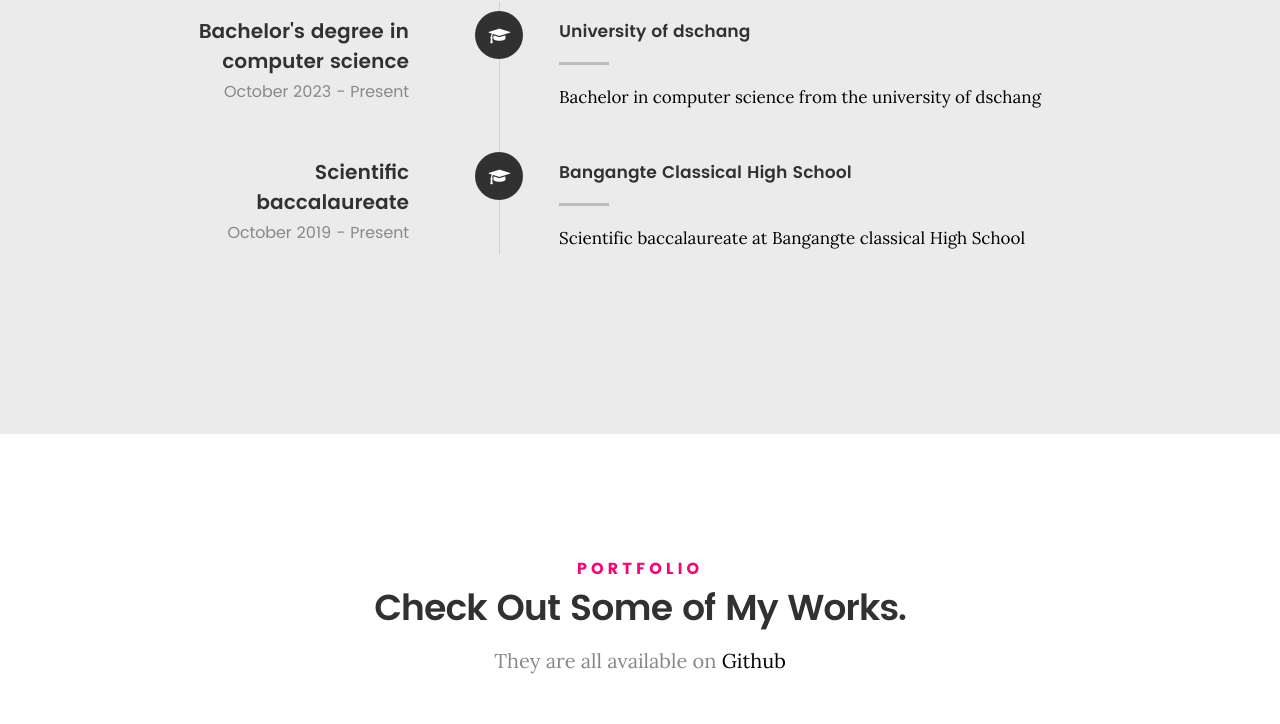
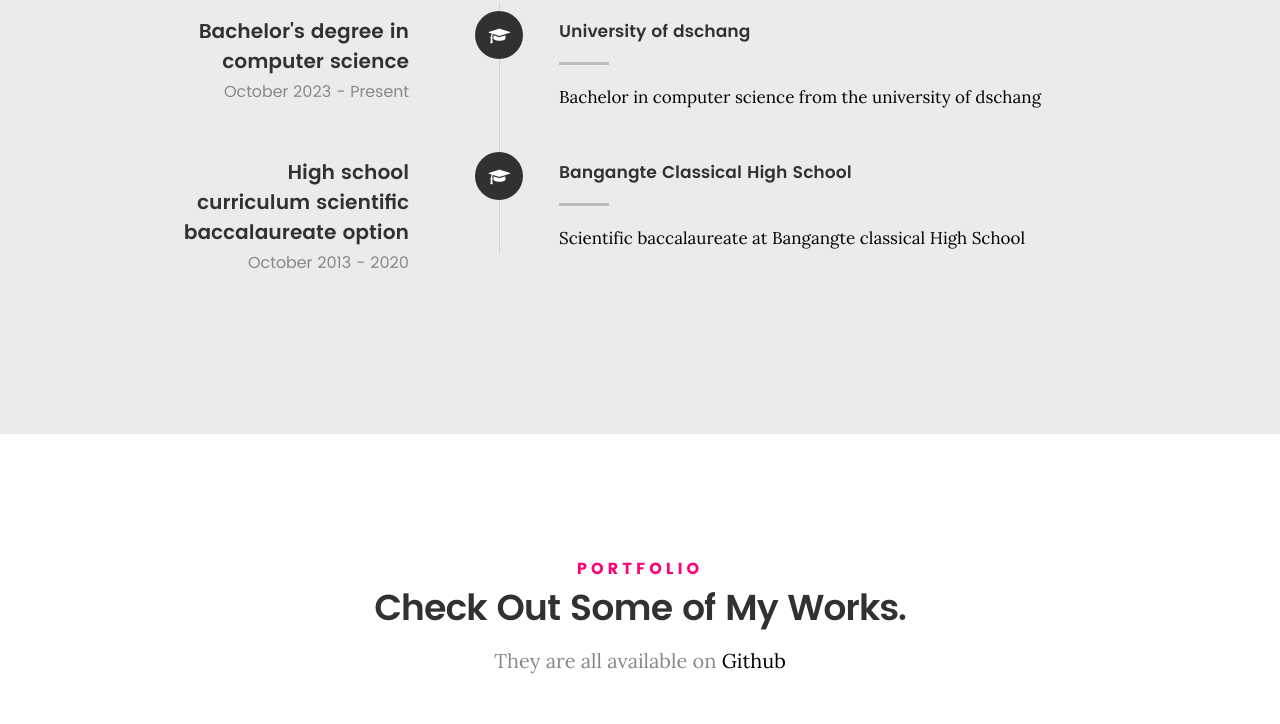
Before and after one commit to Ngongangromels/portefolio-master, a website: page index.html in a window 1280 px wide. Shown: the part 2999-3723 px from the top of the page. Drawn offline with Linux system fonts and the light colour scheme; files whose address does not match are found by name.

Commit message:
Update index.html

```diff
--- a/index.html
+++ b/index.html
@@ -350,8 +350,8 @@
                             </div>
 
                             <div class="timeline-header">
-                                <h3>Scientific baccalaureate</h3>
-                                <p>October 2019 - Present</p>
+                                <h3> High school curriculum scientific baccalaureate option</h3>
+                                <p>October 2013 - 2020</p>
                             </div>
 
                             <div class="timeline-content">
```
